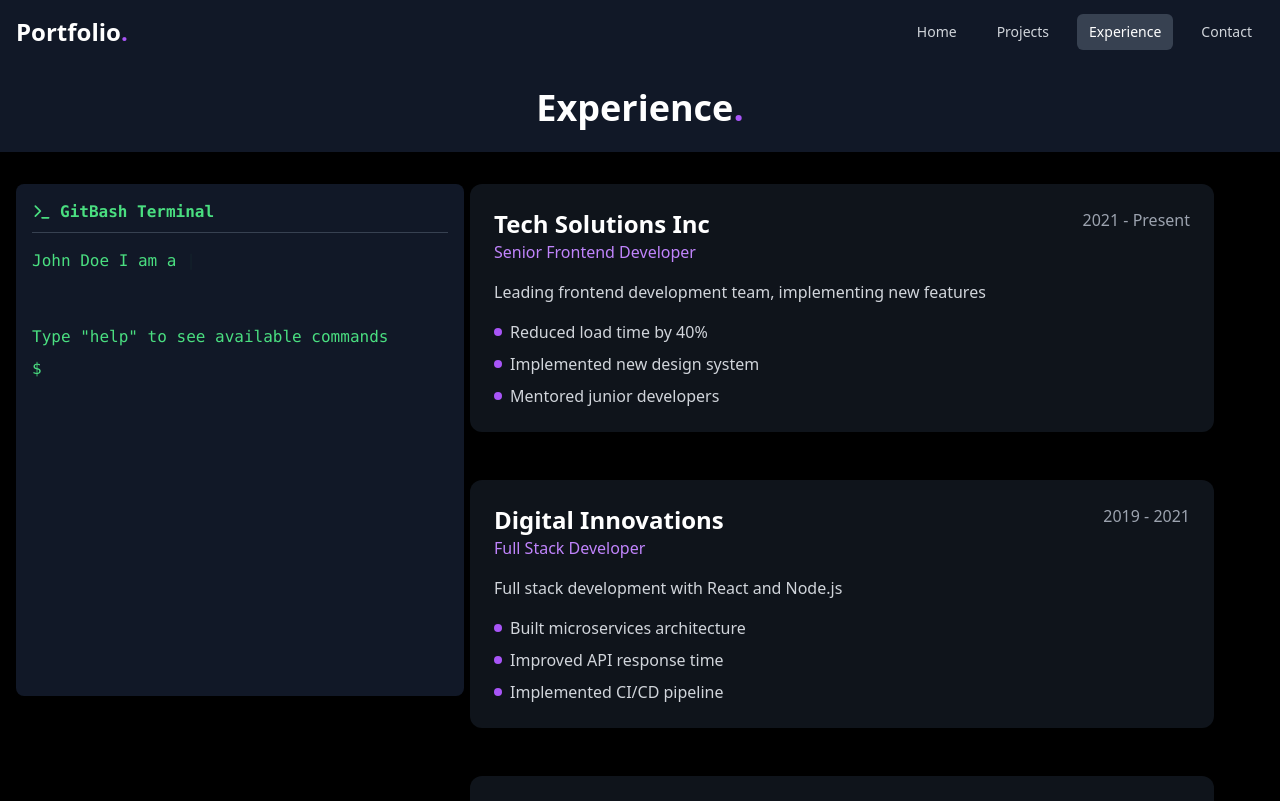
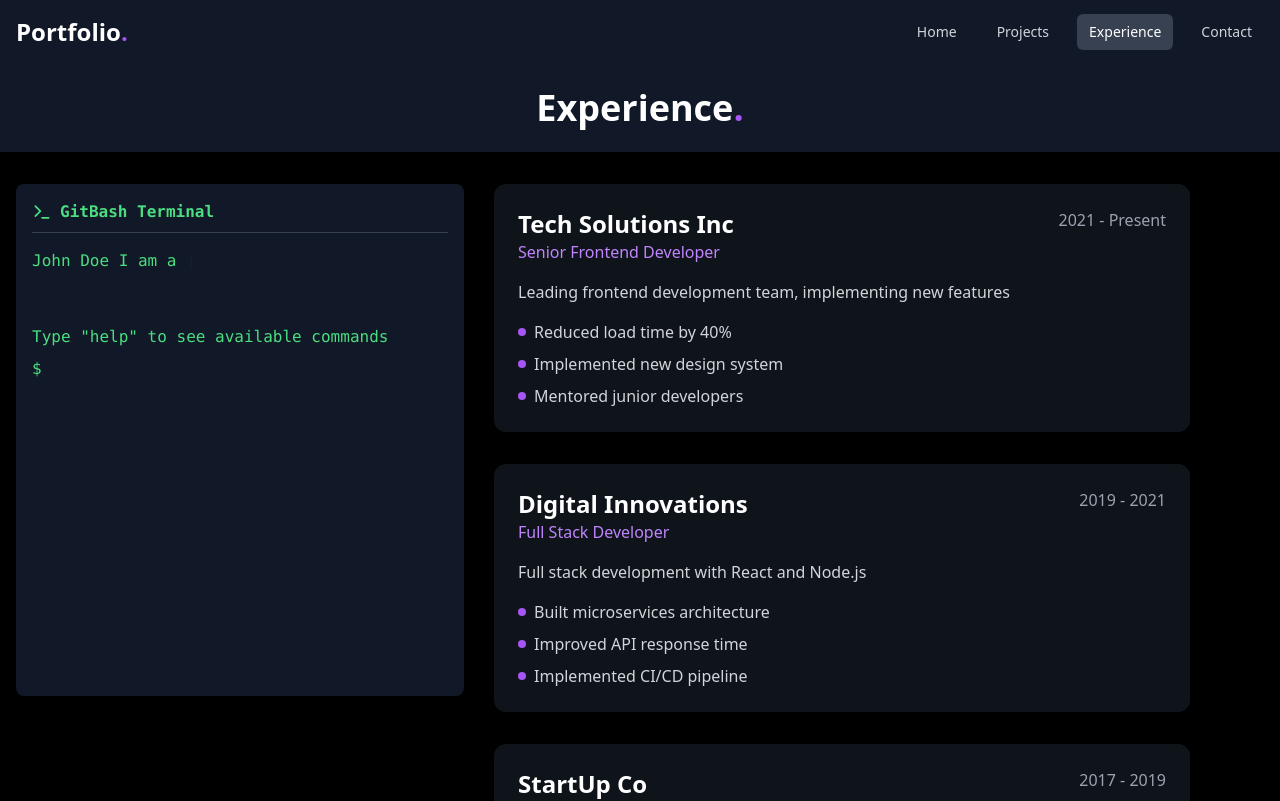
Before and after one commit to KrishnaGupta4135/portfolio, a React (Vite) app: page /experience in a window 1280 px wide. Shown: the top 801 px of the page. Built offline with nearby package versions, Linux system fonts and the light colour scheme.

Commit message:
updated experience panel bug

```diff
--- a/src/pages/Experience.jsx
+++ b/src/pages/Experience.jsx
@@ -1,9 +1,6 @@
-// src/pages/Experience.jsx
-import React, { useRef, useEffect } from "react";
-import { gsap } from "gsap";
+import React, { useRef } from "react";
 import { useAnimateOnScroll } from "../hooks/useAnimateOnScroll";
 
-// Experience.jsx
 export const Experience = () => {
   const timelineRef = useRef(null);
 
@@ -52,23 +49,30 @@ export const Experience = () => {
   ];
 
   return (
-    // <div className="space-y-12">
-    <div className="space-y-12 ">
-      <div className="space-y-12 " ref={timelineRef}>
+    <div className="max-w-4xl mx-auto w-full px-4 md:px-6">
+      <div className="space-y-8" ref={timelineRef}>
         {experiences.map((exp, index) => (
-          <div key={index} className="bg-gray-800/50 rounded-xl p-6 ">
-            <div className="flex justify-between items-start  mb-4">
+          <div
+            key={index}
+            className="bg-gray-800/50 rounded-xl p-4 md:p-6 hover:bg-gray-800/60 transition-colors"
+          >
+            <div className="flex flex-col md:flex-row md:justify-between md:items-start gap-2 md:gap-4 mb-4">
               <div>
-                <h3 className="text-2xl font-bold">{exp.company}</h3>
+                <h3 className="text-xl md:text-2xl font-bold">{exp.company}</h3>
                 <p className="text-purple-400">{exp.role}</p>
               </div>
-              <span className="text-gray-400">{exp.period}</span>
+              <span className="text-gray-400 text-sm md:text-base">
+                {exp.period}
+              </span>
             </div>
             <p className="text-gray-300 mb-4">{exp.description}</p>
             <ul className="space-y-2">
               {exp.achievements.map((achievement, i) => (
-                <li key={i} className="text-gray-300 flex items-center gap-2">
-                  <span className="w-2 h-2 bg-purple-500 rounded-full" />
+                <li
+                  key={i}
+                  className="text-gray-300 flex items-center gap-2 text-sm md:text-base"
+                >
+                  <span className="w-2 h-2 bg-purple-500 rounded-full flex-shrink-0" />
                   {achievement}
                 </li>
               ))}
```
